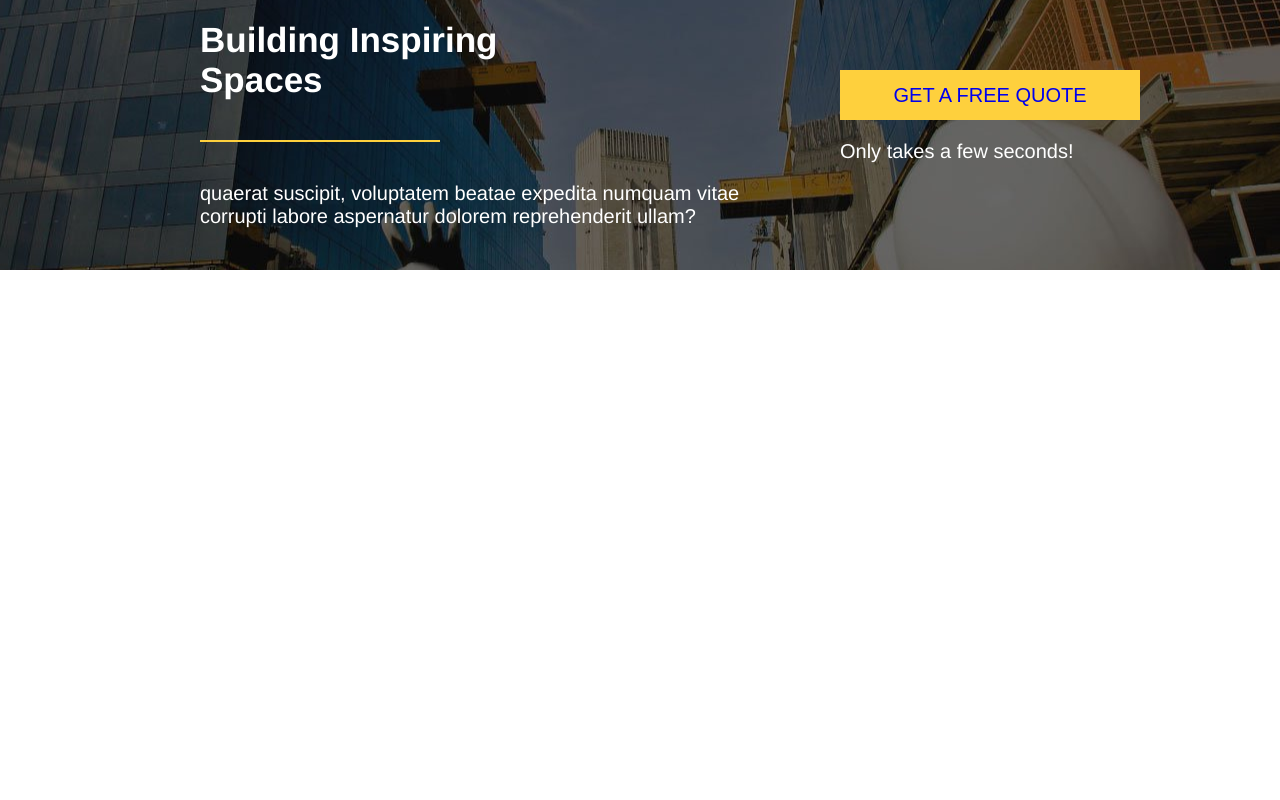
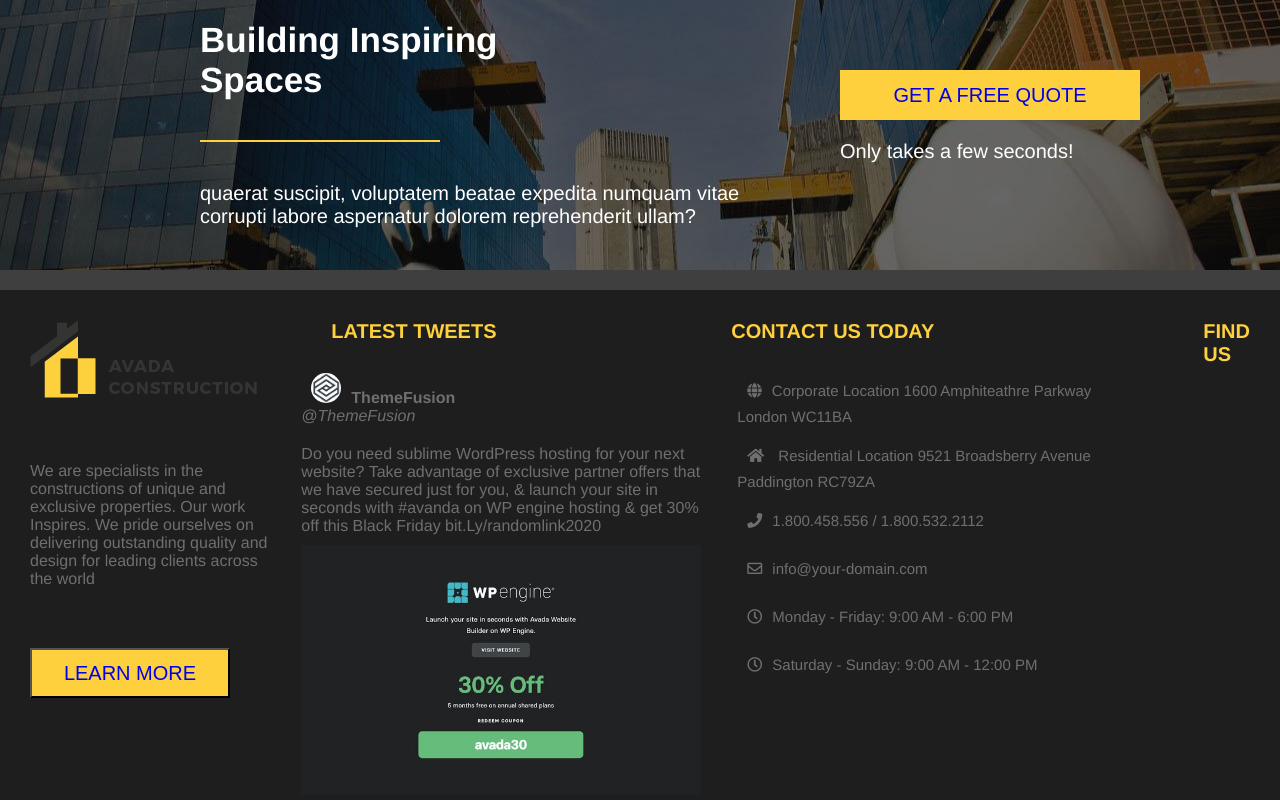
Before and after one commit to Pierre297/proj-html-vuejs, a Vue app: page / in a window 1280 px wide. Shown: the part 6680-7480 px from the top of the page. Before the commit the page ends 6950 px from the top, so only its background shows below. Built offline with nearby package versions, Linux system fonts and the light colour scheme.

Commit message:
tweet card e contatti

```diff
--- a/src/components/Footer.vue
+++ b/src/components/Footer.vue
@@ -32,17 +32,68 @@
       </div>
     </div>
     <!-- CONTACT & INFO -->
-    <div></div>
+    <div class="divider"></div>
+    <div class="contacts-container">
+      <!-- constructions -->
+      <div class="construction">
+        <img src="../assets/construction_logo.png" alt="" />
+        <p>
+          We are specialists in the constructions of unique and exclusive
+          properties. Our work Inspires. We pride ourselves on delivering
+          outstanding quality and design for leading clients across the world
+        </p>
+        <button><a href="#">LEARN MORE</a></button>
+      </div>
+      <!-- tweet -->
+      <div>
+        <h3>LATEST TWEETS</h3>
+        <div class="tweetcard">
+          <Twitter
+            v-for="(tweet, tweetkey) in tweets"
+            :key="tweetkey"
+            :tweet="tweet"
+          />
+        </div>
+      </div>
+      <!-- contact -->
+      <div>
+        <h3>CONTACT US TODAY</h3>
+        <ul>
+          <li>
+            <i class="fas fa-globe"></i>Corporate Location 1600 Amphiteathre
+            Parkway London WC11BA
+          </li>
+          <li>
+            <i class="fas fa-home"></i>
+            Residential Location 9521 Broadsberry Avenue Paddington RC79ZA
+          </li>
+          <li><i class="fas fa-phone"></i>1.800.458.556 / 1.800.532.2112</li>
+          <li><i class="far fa-envelope"></i>info@your-domain.com</li>
+          <li>
+            <i class="far fa-clock"></i>Monday - Friday: 9:00 AM - 6:00 PM
+          </li>
+          <li>
+            <i class="far fa-clock"></i>Saturday - Sunday: 9:00 AM - 12:00 PM
+          </li>
+        </ul>
+      </div>
+      <!-- find us -->
+      <div>
+        <h3>FIND US</h3>
+      </div>
+    </div>
   </footer>
 </template>
 
 <script>
 import Partnership from "./Partnership.vue";
+import Twitter from "./Twitter.vue";
 
 export default {
   name: "Footer",
   components: {
     Partnership,
+    Twitter,
   },
   data() {
     return {
@@ -61,6 +112,19 @@ export default {
         },
         {
           img: "home-logo9-219096700-320x202.png",
+        },
+      ],
+
+      tweets: [
+        {
+          profilepic: "3a74ce3d0532b7773b174c45ca3bd05a_bigger.png",
+          username: "ThemeFusion",
+          logo: "",
+          text: "Do you need sublime WordPress hosting for your next website? Take advantage of exclusive partner offers that we have secured just for you, & launch your site in seconds with #avanda on WP engine hosting & get 30% off this Black Friday bit.Ly/randomlink2020 ",
+          img: "En2TRxLW4AEiWUN.jpeg",
+          like: "",
+          share: "",
+          data: "",
         },
       ],
     };
@@ -144,4 +208,74 @@ export default {
     margin-left: 40px;
   }
 }
+
+// CONTACT & INFO
+.divider {
+  background-color: #3f3f3f;
+  height: 20px;
+}
+
+.contacts-container {
+  display: flex;
+  justify-content: space-between;
+  height: 550px;
+  background-color: #1e1e1e;
+}
+
+// constructions
+.construction {
+  text-align: start;
+  width: 400px;
+  color: #6f6f6f;
+
+  img {
+    margin: 30px;
+  }
+  p {
+    margin: 30px;
+  }
+  button {
+    margin: 30px;
+    height: 50px;
+    width: 200px;
+    background-color: #fed03d;
+    color: #534c35;
+
+    a {
+      text-decoration: none;
+      font-size: 20px;
+    }
+  }
+}
+
+// tweet
+.tweetcard {
+  width: 400px;
+  text-align: start;
+}
+// contacts
+.contacts-container {
+  h3 {
+    color: #fed03d;
+    font-size: 20px;
+    margin: 30px;
+    text-align: start;
+  }
+  ul {
+    list-style: none;
+    color: #6f6f6f;
+    text-align: start;
+    margin: 23px;
+
+    li {
+      margin: 13px;
+      width: 400px;
+      font-size: 15px;
+    }
+
+    i {
+      margin: 10px;
+    }
+  }
+}
 </style>
--- /dev/null
+++ b/src/components/Twitter.vue
@@ -0,0 +1,48 @@
+<template>
+  <div class="tweetcard">
+    <img
+      class="profilepic"
+      :src="require('../assets/' + tweet.profilepic)"
+      alt=""
+    />
+    <strong>{{ tweet.username }}</strong>
+    <img class="logo" src="" alt="" />
+    <em>@{{ tweet.username }}</em>
+    <p>{{ tweet.text }}</p>
+    <img :src="require('../assets/' + tweet.img)" alt="" class="img-tweet" />
+    <img src="" alt="" class="like" />
+    <img src="" alt="" class="share" />
+    <span>{{ tweet.data }}</span>
+  </div>
+</template>
+
+<script>
+export default {
+  name: "Twitter",
+  props: {
+    tweet: Object,
+  },
+};
+</script>
+
+<style scoped lang="scss">
+.tweetcard {
+  color: #6f6f6f;
+
+  em {
+    display: block;
+  }
+  p {
+    margin-top: 20px;
+  }
+  .img-tweet {
+    width: 400px;
+    margin-top: 10px;
+  }
+  .profilepic {
+    border-radius: 50%;
+    width: 30px;
+    margin: 0px 10px;
+  }
+}
+</style>
```
Also changed, not shown: src/assets/3a74ce3d0532b7773b174c45ca3bd05a_bigger.png (added), src/assets/En2TRxLW4AEiWUN.jpeg (added).
